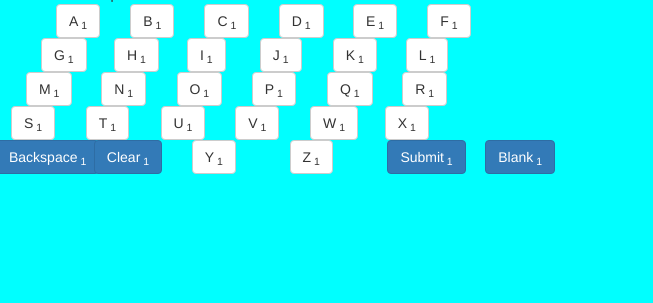
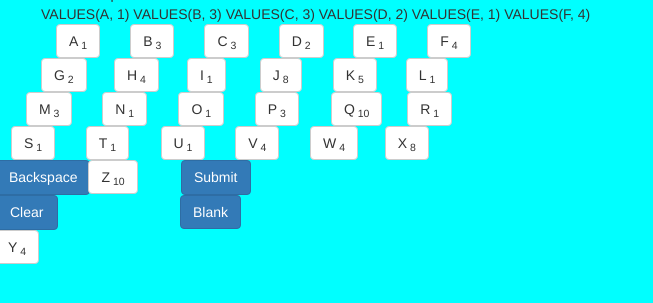
Before and after one commit to mattieice7486/HyperWord, a plain HTML site: page public/js/bootstrap.html in a window 1280 px wide. Shown: the part 87-390 px from the top of the page, without its empty margins (0-653 px from the left). Drawn offline with nearby package versions, Linux system fonts and the light colour scheme; files that its build step writes are made by us from their sources; a small style sheet from the web is missing.

Commit message:
Point Values on Letter Tiles

```diff
--- a/public/js/bootstrap.html
+++ b/public/js/bootstrap.html
@@ -36,32 +36,39 @@
                     <div class="col-md-5">Score</div>
                 </div>
             </div>
+            VALUES(A, 1)
+VALUES(B, 3)
+VALUES(C, 3)
+VALUES(D, 2)
+VALUES(E, 1)
+VALUES(F, 4)
+
         <div class="container">
             <div class="row">
                 <div class="btn-group">
                     <div class="col-md-2"><button type="button" class="btn btn-default">A<sub> 1</sub></button></div>
-                    <div class="col-md-2"><button type="button" class="btn btn-default">B<sub> 1</sub></button></div>
-                    <div class="col-md-2"><button type="button" class="btn btn-default">C<sub> 1</sub></button></div>
-                    <div class="col-md-2"><button type="button" class="btn btn-default">D<sub> 1</sub></button></div>
+                    <div class="col-md-2"><button type="button" class="btn btn-default">B<sub> 3</sub></button></div>
+                    <div class="col-md-2"><button type="button" class="btn btn-default">C<sub> 3</sub></button></div>
+                    <div class="col-md-2"><button type="button" class="btn btn-default">D<sub> 2</sub></button></div>
                     <div class="col-md-2"><button type="button" class="btn btn-default">E<sub> 1</sub></button></div>
-                    <div class="col-md-2"><button type="button" class="btn btn-default">F<sub> 1</sub></button></div>
+                    <div class="col-md-2"><button type="button" class="btn btn-default">F<sub> 4</sub></button></div>
                 </div>
                 <div class="row">
                     <div class="btn-group">
-                        <div class="col-md-2"><button type="button" class="btn btn-default">G<sub> 1</sub></button></div>
-                        <div class="col-md-2"><button type="button" class="btn btn-default">H<sub> 1</sub></button></div>
+                        <div class="col-md-2"><button type="button" class="btn btn-default">G<sub> 2</sub></button></div>
+                        <div class="col-md-2"><button type="button" class="btn btn-default">H<sub> 4</sub></button></div>
                         <div class="col-md-2"><button type="button" class="btn btn-default">I<sub> 1</sub></button></div>
-                        <div class="col-md-2"><button type="button" class="btn btn-default">J<sub> 1</sub></button></div>
-                        <div class="col-md-2"><button type="button" class="btn btn-default">K<sub> 1</sub></button></div>
+                        <div class="col-md-2"><button type="button" class="btn btn-default">J<sub> 8</sub></button></div>
+                        <div class="col-md-2"><button type="button" class="btn btn-default">K<sub> 5</sub></button></div>
                         <div class="col-md-2"><button type="button" class="btn btn-default">L<sub> 1</sub></button></div>
                 </div>
                 <div class="row">
                     <div class="btn-group">
-                        <div class="col-md-2"><button type="button" class="btn btn-default">M<sub> 1</sub></button></div>
+                        <div class="col-md-2"><button type="button" class="btn btn-default">M<sub> 3</sub></button></div>
                         <div class="col-md-2"><button type="button" class="btn btn-default">N<sub> 1</sub></button></div>
                         <div class="col-md-2"><button type="button" class="btn btn-default">O<sub> 1</sub></button></div>
-                        <div class="col-md-2"><button type="button" class="btn btn-default">P<sub> 1</sub></button></div>
-                        <div class="col-md-2"><button type="button" class="btn btn-default">Q<sub> 1</sub></button></div>
+                        <div class="col-md-2"><button type="button" class="btn btn-default">P<sub> 3</sub></button></div>
+                        <div class="col-md-2"><button type="button" class="btn btn-default">Q<sub> 10</sub></button></div>
                         <div class="col-md-2"><button type="button" class="btn btn-default">R<sub> 1</sub></button></div>
                 </div>
                 <div class="row">
@@ -69,18 +76,18 @@
                         <div class="col-md-2"><button type="button" class="btn btn-default">S<sub> 1</sub></button></div>
                         <div class="col-md-2"><button type="button" class="btn btn-default">T<sub> 1</sub></button></div>
                         <div class="col-md-2"><button type="button" class="btn btn-default">U<sub> 1</sub></button></div>
-                        <div class="col-md-2"><button type="button" class="btn btn-default">V<sub> 1</sub></button></div>
-                        <div class="col-md-2"><button type="button" class="btn btn-default">W<sub> 1</sub></button></div>
-                        <div class="col-md-2"><button type="button" class="btn btn-default">X<sub> 1</sub></button></div>
+                        <div class="col-md-2"><button type="button" class="btn btn-default">V<sub> 4</sub></button></div>
+                        <div class="col-md-2"><button type="button" class="btn btn-default">W<sub> 4</sub></button></div>
+                        <div class="col-md-2"><button type="button" class="btn btn-default">X<sub> 8</sub></button></div>
                 </div>
                 <div class="row">
                     <div class="btn-group">
-                        <div class="col-md-2"><button type="button" class="btn btn-primary">Backspace<sub> 1</sub></button></div>
-                        <div class="col-md-2"><button type="button" class="btn btn-primary">Clear<sub> 1</sub></button></div>
-                        <div class="col-md-2"><button type="button" class="btn btn-default">Y<sub> 1</sub></button></div>
-                        <div class="col-md-2"><button type="button" class="btn btn-default">Z<sub> 1</sub></button></div>
-                        <div class="col-md-2"><button type="button" class="btn btn-primary">Submit<sub> 1</sub></button></div>
-                        <div class="col-md-2"><button type="button" class="btn btn-primary">Blank<sub> 1</sub></button></div>
+                        <div class="col-md-2"><button type="button" class="btn btn-primary">Backspace<sub>
+                        <div class="col-md-2"><button type="button" class="btn btn-primary">Clear<sub>
+                        <div class="col-md-2"><button type="button" class="btn btn-default">Y<sub> 4</sub></button></div>
+                        <div class="col-md-2"><button type="button" class="btn btn-default">Z<sub> 10</sub></button></div>
+                        <div class="col-md-2"><button type="button" class="btn btn-primary">Submit<sub>
+                        <div class="col-md-2"><button type="button" class="btn btn-primary">Blank<sub>
                 </div>
             </div>
         </div>
```
